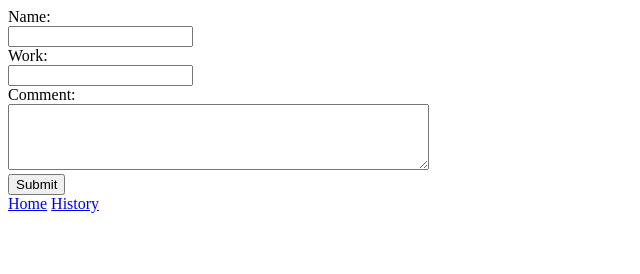
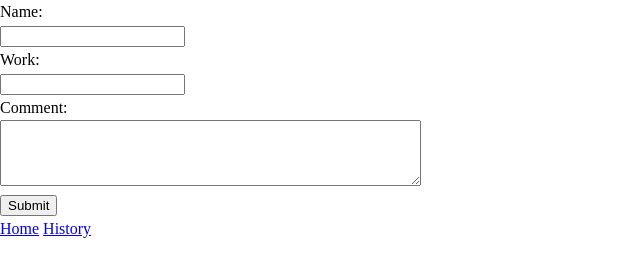
Before and after one commit to Veyron2050/daily-report, a website built with Vite: page index.html in a window 1280 px wide. Shown: the whole page, without its empty margins (0-640 px from the left). Built offline with nearby package versions, Linux system fonts and the light colour scheme.

Commit message:
htmlを変更

```diff
--- a/index.html
+++ b/index.html
@@ -9,8 +9,8 @@
     <link rel="preconnect" href="https://fonts.googleapis.com">
     <link rel="preconnect" href="https://fonts.gstatic.com" crossorigin>
     <link href="https://fonts.googleapis.com/css2?family=Noto+Sans+JP:wght@100..900&display=swap" rel="stylesheet">
-    <link rel="stylesheet" href="/src/assets/css/sanitize.css">
-    <link rel="stylesheet" href="/src/assets/css/style.css">
+    <link rel="stylesheet" href="./sanitize.css">
+    <link rel="stylesheet" href="./style.css">
   </head>
   <body>
     <form class="form" action=""
```
